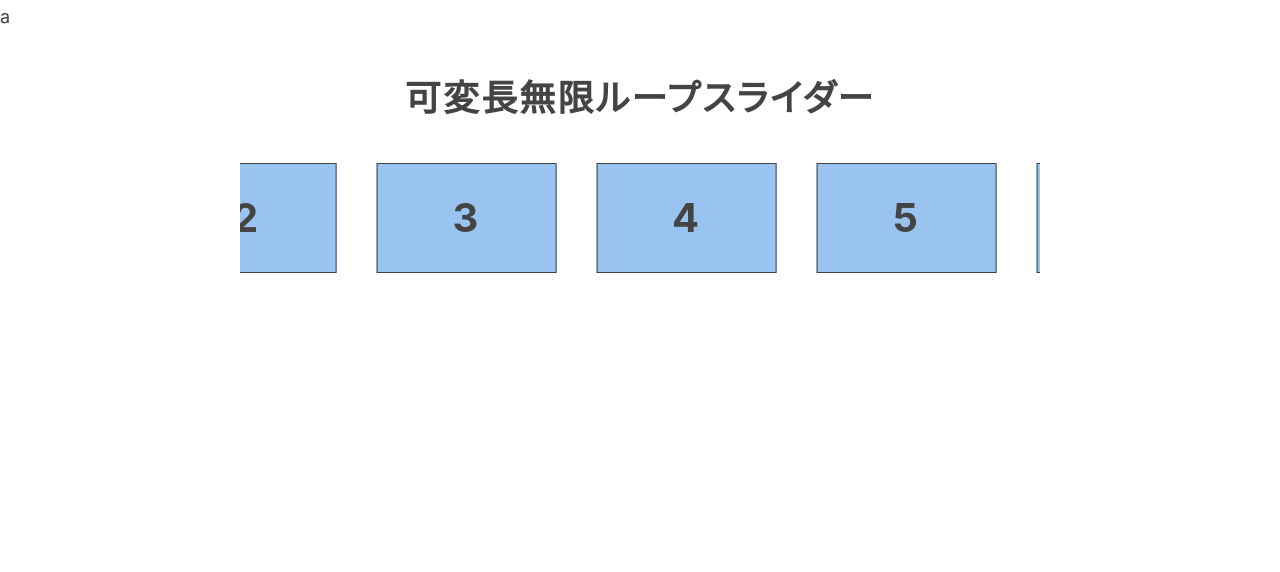
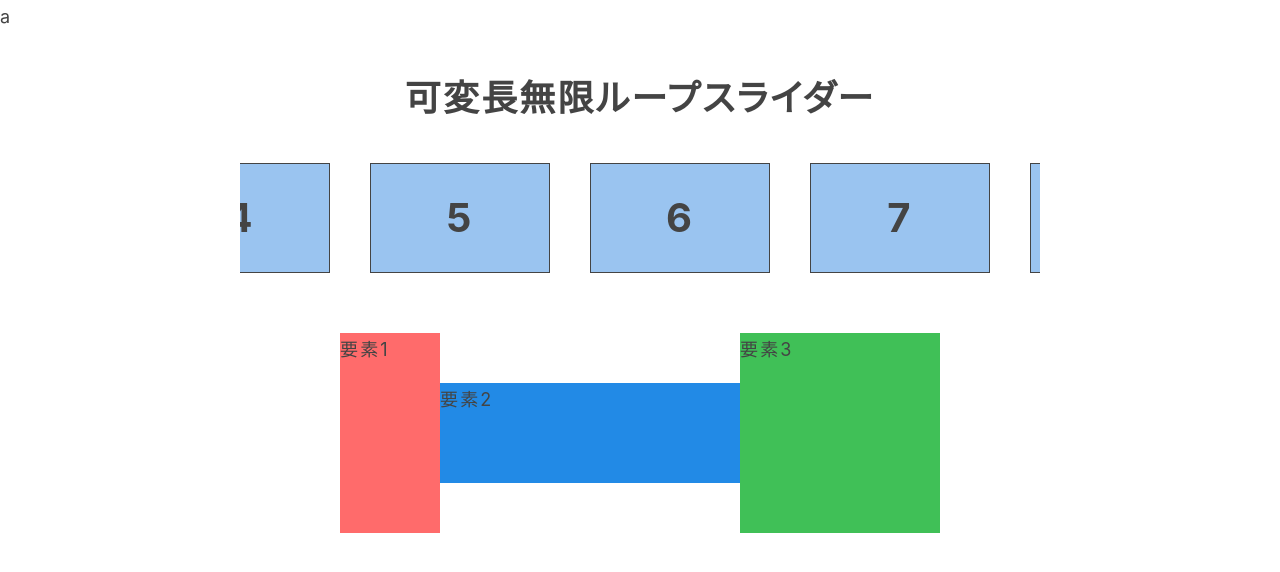
Before and after one commit to shigasy/color-roloc, a Nuxt app: page / in a window 1280 px wide. Shown: the top 572 px of the page. Built offline with nearby package versions, Linux system fonts and the light colour scheme.

Commit message:
add: fade-inをするタイミングを要素でずらす animationを発火させるタイミングを遅くする

```diff
--- /dev/null
+++ b/components/OrderFadeIn.vue
@@ -0,0 +1,49 @@
+<template>
+  <div class="order-fade-in">
+    <div class="order-fade-in__item1">要素1</div>
+    <div class="order-fade-in__item2">要素2</div>
+    <div class="order-fade-in__item3">要素3</div>
+  </div>
+</template>
+
+<script>
+export default {}
+</script>
+
+<style lang="scss" scoped>
+.order-fade-in {
+  @include center-flex;
+  &__item1 {
+    width: 100px;
+    height: 200px;
+    background-color: #ff6b6b;
+    opacity: 0;
+    // forwards: アニメーション終了後にキーフレームアニメーションで指定した要素を適用
+    animation: fade-in 1s ease 1s forwards;
+  }
+  &__item2 {
+    width: 300px;
+    height: 100px;
+    background-color: #228ae6;
+    opacity: 0;
+    animation: fade-in 1s ease 1.7s forwards;
+  }
+  &__item3 {
+    width: 200px;
+    height: 200px;
+    background-color: #40c057;
+    opacity: 0;
+    animation: fade-in 1s ease 0.5s forwards;
+  }
+  @keyframes fade-in {
+    0% {
+      opacity: 0;
+      transform: translateY(-15px);
+    }
+    100% {
+      opacity: 1;
+      transform: translateY(0);
+    }
+  }
+}
+</style>
--- a/layouts/default.vue
+++ b/layouts/default.vue
@@ -1,11 +1,11 @@
 <template>
   <div>
-    <transition name="fade">
-      <div v-if="isActive" class="loading">loading</div>
-    </transition>
-    <transition name="fade">
-      <nuxt v-if="!isActive" />
-    </transition>
+    <!-- <transition name="fade"> -->
+    <!-- <div v-if="isActive" class="loading">loading</div> -->
+    <!-- </transition> -->
+    <!-- <transition name="fade"> -->
+    <nuxt />
+    <!-- </transition> -->
   </div>
 </template>
 
--- a/pages/index.vue
+++ b/pages/index.vue
@@ -5,6 +5,9 @@
       <h1>可変長無限ループスライダー</h1>
     </div>
     <slider />
+    <section class="order-fade-in-section">
+      <order-fade-in />
+    </section>
   </div>
 </template>
 
@@ -13,11 +16,13 @@
 import Vue from 'vue'
 import Logo from '@/components/Logo.vue'
 import Slider from '@/components/Slider.vue'
+import OrderFadeIn from '@/components/OrderFadeIn'
 
 export default Vue.extend({
   components: {
     Logo,
-    Slider
+    Slider,
+    OrderFadeIn
   }
 })
 </script>
@@ -26,4 +31,7 @@ export default Vue.extend({
 .container {
   @include center-flex;
 }
+.order-fade-in-section {
+  margin: 60px;
+}
 </style>
```
